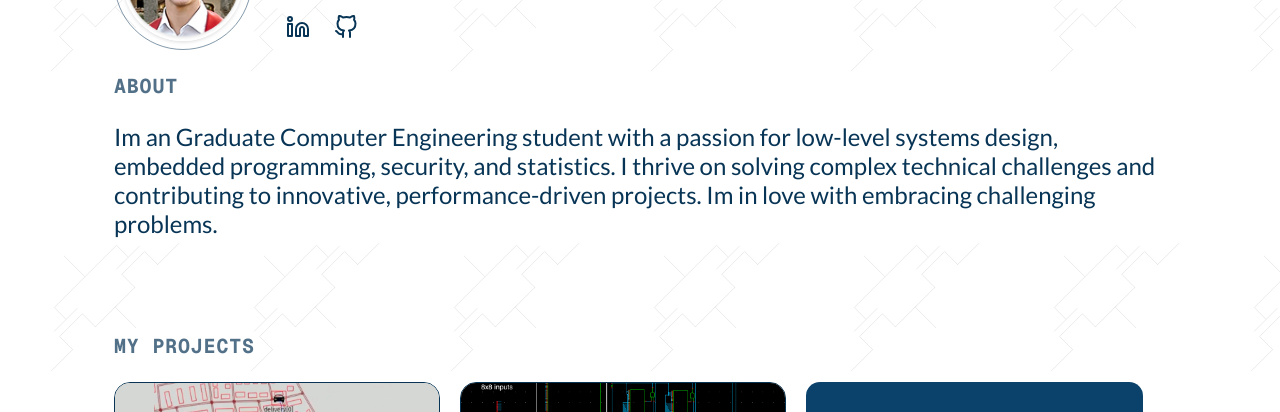
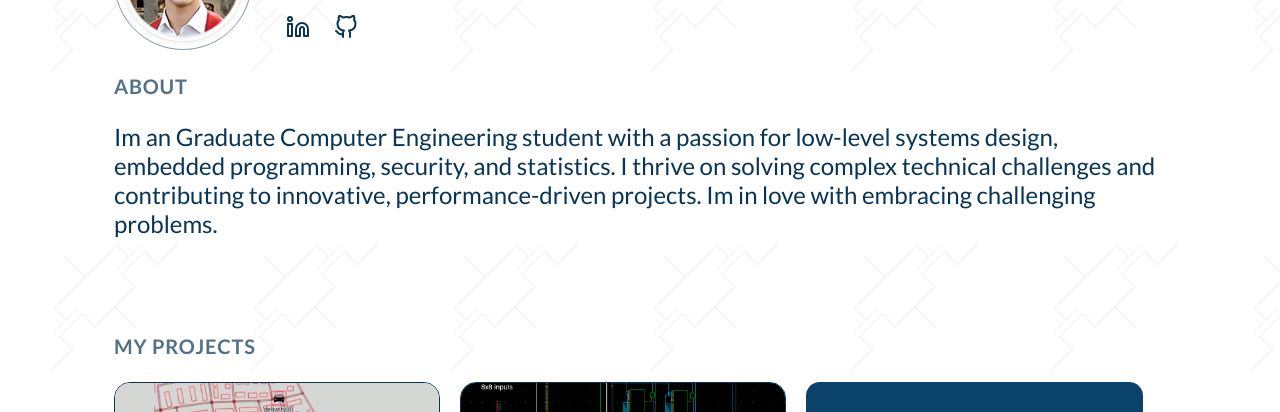
Before and after one commit to Hstrauss1/MyWebsite, a Next.js app: page / in a window 1280 px wide. Shown: the part 158-570 px from the top of the page. Built offline with nearby package versions, Linux system fonts and the light colour scheme; a web font is replaced by a local one.

Commit message:
Update globals.css

```diff
--- a/app/globals.css
+++ b/app/globals.css
@@ -79,7 +79,7 @@ body::before {
 }
 
 .section-title {
-  font-family: "Geist Mono", monospace;
+  font-family: "Lato", monospace;
   font-size: 20px;
   font-weight: 700;
   color: var(--text-muted);
```
